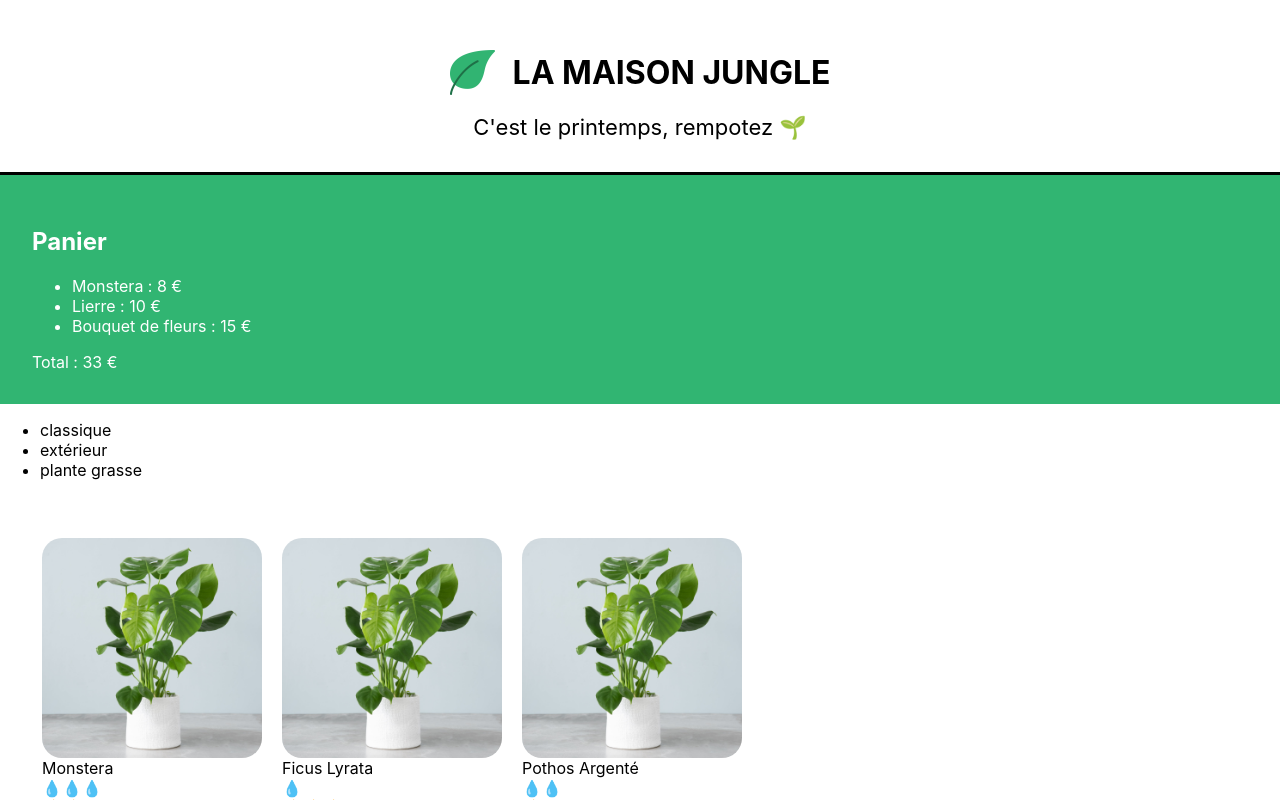
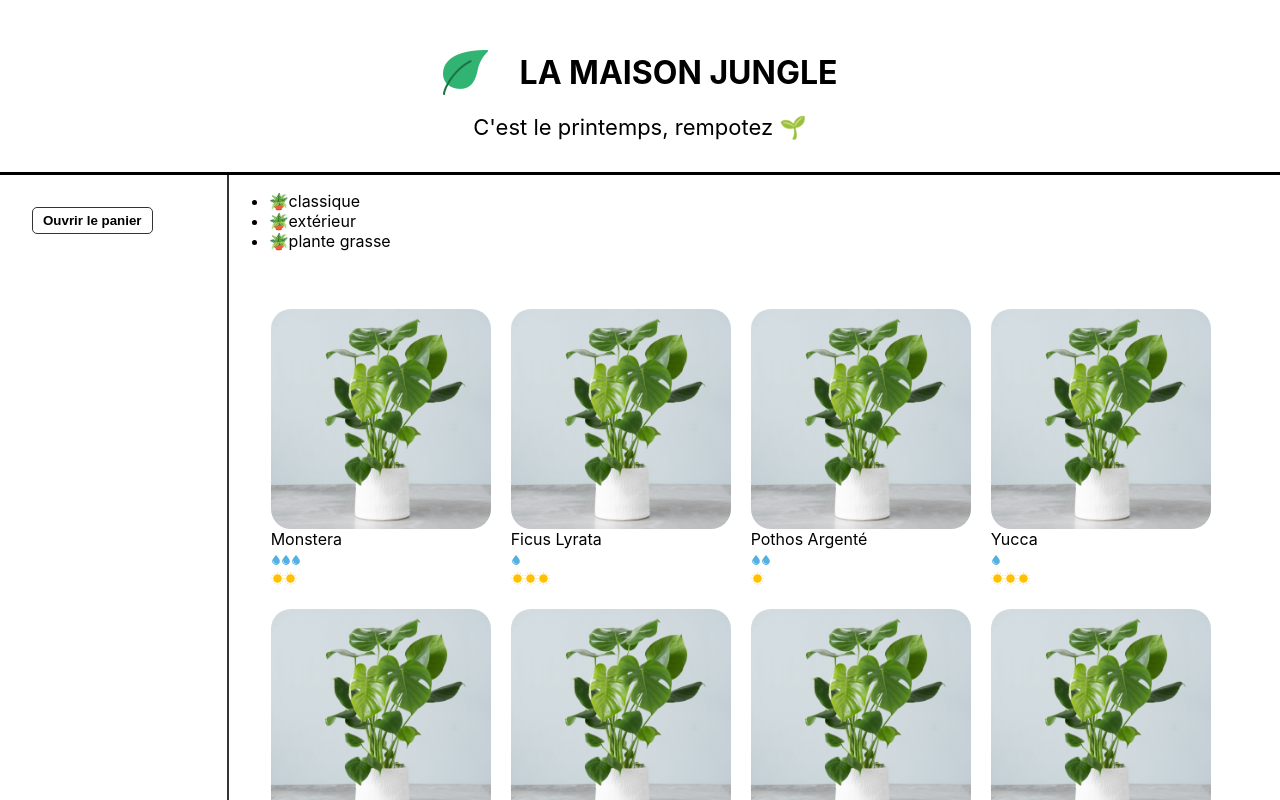
Before and after one commit to ceddevstudent89/la-maison-jungle, a React (Create React App) app: page / in a window 1280 px wide. Shown: the top 800 px of the page. Built offline with nearby package versions, Linux system fonts and the light colour scheme.

Commit message:
Modifications des composants et les styles

```diff
--- a/src/components/App.js
+++ b/src/components/App.js
@@ -3,6 +3,7 @@
 import Footer from "./Footer";
 import QuestionFom from "./QuestionFom";
 import ShoppingList from "./ShoppingList";
+import "../styles/Layout.css";
 
 function handleSubmit(e) {
   e.preventDefault();
@@ -13,8 +14,10 @@
   return (
     <div>
       <Banner />
-      <Cart />
-      <ShoppingList />
+      <div className="lmj-layout-inner">
+        <Cart />
+        <ShoppingList />
+      </div>
       <QuestionFom />
       <Footer />
     </div>
--- a/src/components/CareScale.js
+++ b/src/components/CareScale.js
@@ -9,7 +9,12 @@
 
 export default function CareScale({ scaleValue, careType }) {
   const range = [1, 2, 3];
-  const scaleType = careType === "light" ? "☀️" : "💧";
+  const scaleType =
+    careType === "light" ? (
+      <img src={Sun} alt="sun-icon" />
+    ) : (
+      <img src={Water} alt="water-icon" />
+    );
   return (
     <div
       onClick={() =>
--- a/src/components/Cart.js
+++ b/src/components/Cart.js
@@ -1,18 +1,35 @@
+import { useState } from "react";
 import "../styles/Cart.css";
 
 export default function Cart() {
   const monsteraPrice = 8;
-  const ivyPrice = 10;
-  const flowerPrice = 15;
-  return (
+  // const ivyPrice = 10;
+  // const flowerPrice = 15;
+
+  const [cart, setCart] = useState(0);
+  const [isOpen, setIsOpen] = useState(false);
+
+  return isOpen ? (
     <div className="lmj-cart">
+      <button
+        className="lmj-cart-toggle-button"
+        onClick={() => setIsOpen(false)}
+      >
+        Fermer
+      </button>
       <h2>Panier</h2>
-      <ul>
-        <li>{`Monstera : ${monsteraPrice} €`}</li>
-        <li>{`Lierre : ${ivyPrice} €`}</li>
-        <li>{`Bouquet de fleurs : ${flowerPrice} €`}</li>
-      </ul>
-      Total : {monsteraPrice + ivyPrice + flowerPrice} €
+      <div>Monstera : {monsteraPrice}€</div>
+      <button onClick={() => setCart(cart + 1)}>Ajouter</button>
+      <h3>Total : {monsteraPrice * cart}€</h3>
+    </div>
+  ) : (
+    <div className="lmj-cart-closed">
+      <button
+        className="lmj-cart-toggle-button"
+        onClick={() => setIsOpen(true)}
+      >
+        Ouvrir le panier
+      </button>
     </div>
   );
 }
--- a/src/components/ShoppingList.js
+++ b/src/components/ShoppingList.js
@@ -15,10 +15,10 @@
   console.log(categories);
 
   return (
-    <>
+    <div className="lmj-shopping-list">
       <ul>
         {categories.map((cat) => (
-          <li key={cat}>{cat}</li>
+          <li key={cat}>🪴{cat}</li>
         ))}
       </ul>
       <ul className="lmj-plant-list">
@@ -33,6 +33,6 @@
           />
         ))}
       </ul>
-    </>
+    </div>
   );
 }
--- a/src/styles/Banner.css
+++ b/src/styles/Banner.css
@@ -21,7 +21,7 @@
 }
 
 .lmj-title {
-  padding-left: 18px;
+  padding-left: 32px;
 }
 
 .lmj-logo {
--- a/src/styles/Cart.css
+++ b/src/styles/Cart.css
@@ -1,5 +1,38 @@
 .lmj-cart {
+  color: white;
+  background-color: #31b572;
   padding: 32px;
-  color: #fff;
-  background-color: #31b572;
+  display: flex;
+  flex-direction: column;
+  justify-content: flex-start;
+  width: 200px;
 }
+
+.lmj-cart-add-button {
+  margin-left: 32px;
+  cursor: pointer;
+}
+
+.lmj-cart-toggle-button {
+  background: none;
+  outline: none;
+  border: none;
+  font-weight: 600;
+  cursor: pointer;
+  align-self: self-start;
+  padding: 0;
+  color: white;
+}
+
+.lmj-cart-closed {
+  padding: 32px;
+  width: 198px;
+  border-right: 2px solid #333;
+}
+
+.lmj-cart-closed > button {
+  color: black;
+  border: 1px solid #333;
+  padding: 5px 10px;
+  border-radius: 5px;
+}
--- /dev/null
+++ b/src/styles/Layout.css
@@ -0,0 +1,5 @@
+.lmj-layout-inner {
+  display: flex;
+  flex-direction: row;
+  border-bottom: 3px solid #000;
+}
--- a/src/styles/PlantItem.css
+++ b/src/styles/PlantItem.css
@@ -2,6 +2,7 @@
   height: 220px;
   width: 220px;
   border-radius: 20px;
+  object-fit: cover;
 }
 
 .lmj-plant-item {
--- a/src/styles/ShoppingList.css
+++ b/src/styles/ShoppingList.css
@@ -1,17 +1,11 @@
+.lmj-shopping-list {
+  width: 100%;
+}
+
 .lmj-plant-list {
   list-style-type: none;
   padding: 32px;
   display: flex;
   flex-wrap: wrap;
-  max-width: 800px;
+  max-width: 1499px;
 }
-
-.lmj-sales {
-  position: absolute;
-  right: 0px;
-  top: 10px;
-  font-weight: 500;
-  color: white;
-  padding: 5px 10px;
-  background-color: #31b572;
-}
```
